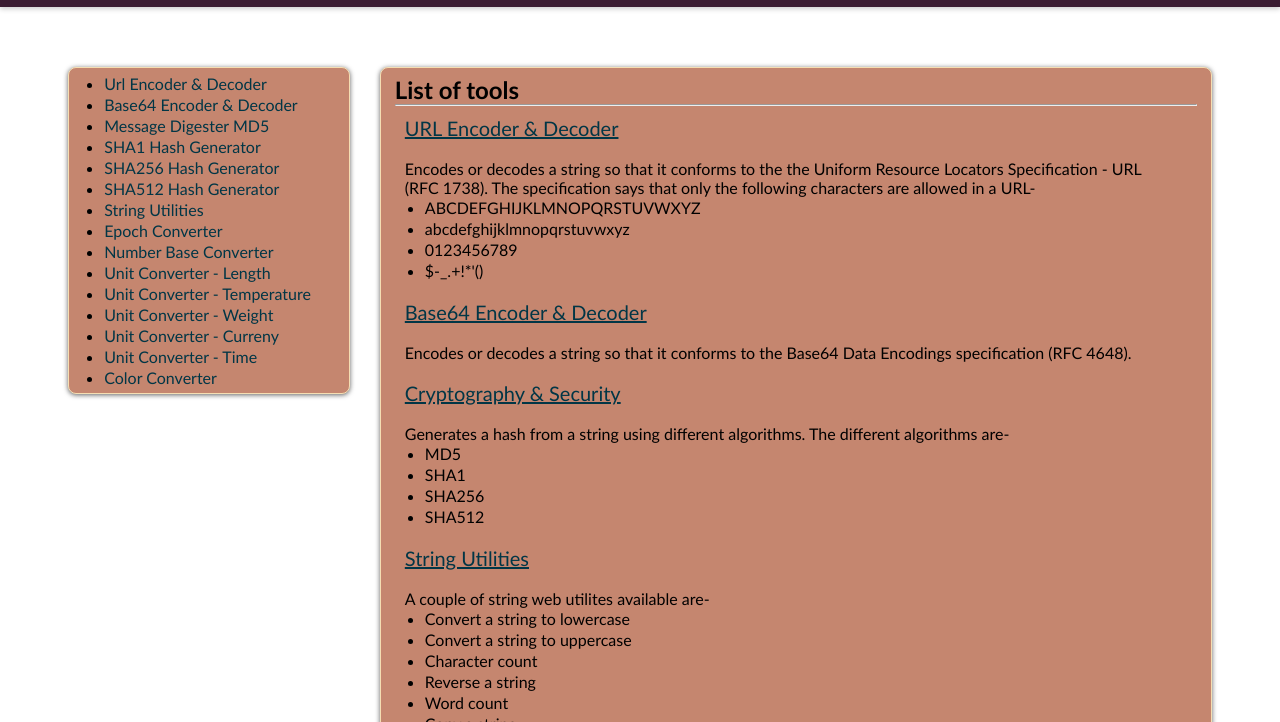
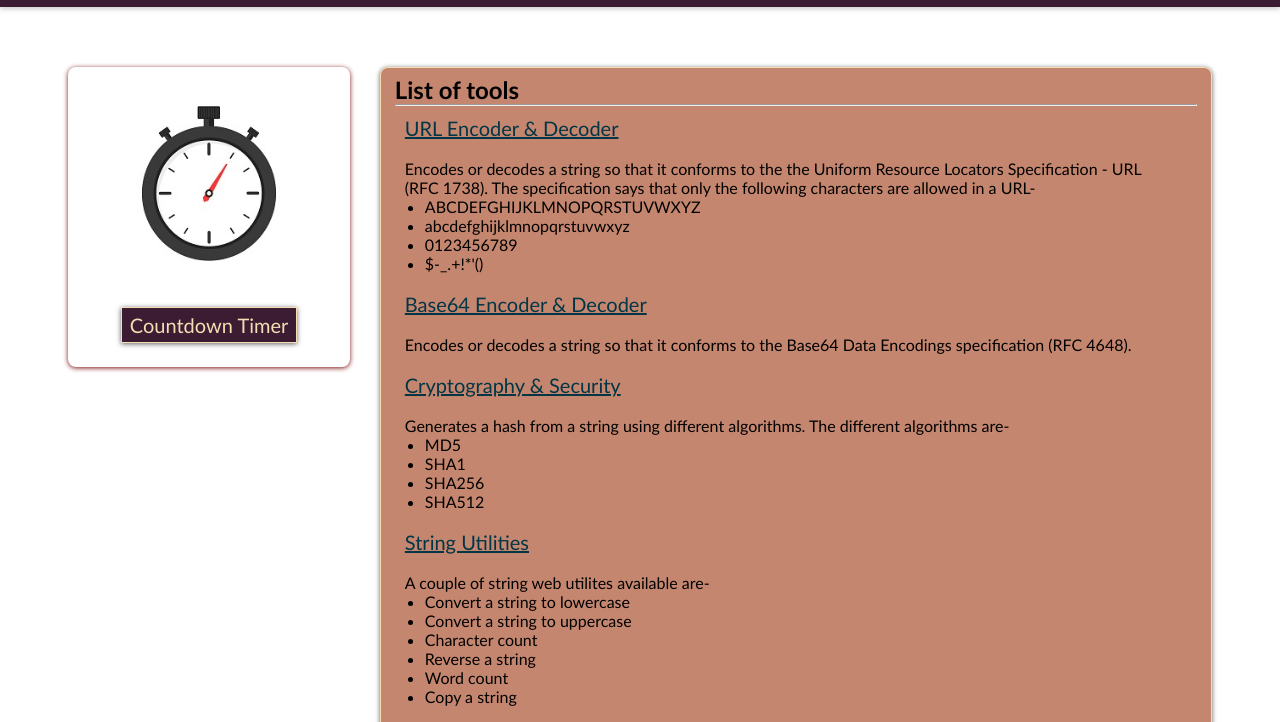
Before and after one commit to ashhadimam07/utility-web-tools, a website: page index.html in a window 1280 px wide. Shown: the part 73-795 px from the top of the page. Drawn offline with nearby package versions, Linux system fonts and the light colour scheme.

Commit message:
Add timer and change nav-links

```diff
--- a/index.html
+++ b/index.html
@@ -15,35 +15,20 @@
         <nav>
             <ul>
                 <li><a href="https://utility-web-tools.netlify.app" class="active">Home</a></li>
-                <li><a href="index.html">Encoder/Decoder</a></li>
-                <li><a href="weight.html">String Utilities</a></li>
-                <li><a href="temperature.html">Epoch Converter</a></li>
-                <li><a href="time.html">Number Base Converter</a></li>
-                <li><a href="currency.html">Unit Converter</a></li>
-                <li><a href="currency.html">Color Converter</a></li>
+                <li><a href="https://encoders-decoders-web-utilities.netlify.app">Encoder/Decoder</a></li>
+                <li><a href="https://string-web-tools.netlify.app">String Utilities</a></li>
+                <li><a href="https://epoch-converter-web.netlify.app">Epoch Converter</a></li>
+                <li><a href="https://number-base-converter.netlify.app">Number Base Converter</a></li>
+                <li><a href="https://unit-converter-web.netlify.app">Unit Converter</a></li>
+                <li><a href="#">Color Converter</a></li>
             </ul>
         </nav>
         <div class="clearfix"></div>
     </header>
     <div class="content">
         <div class="content-box1">
-            <ul>
-                <li><a href="https://encoders-decoders-web-utilities.netlify.app" class="link">Url Encoder & Decoder</a></li>
-                <li><a href="https://encoders-decoders-web-utilities.netlify.app/base64.html" class="link">Base64 Encoder & Decoder</a></li>
-                <li><a href="https://encoders-decoders-web-utilities.netlify.app/md5.html" class="link">Message Digester MD5</a></li>
-                <li><a href="https://encoders-decoders-web-utilities.netlify.app/sha1.html" class="link">SHA1 Hash Generator</a></li>
-                <li><a href="https://encoders-decoders-web-utilities.netlify.app/sha256.html" class="link">SHA256 Hash Generator</a></li>
-                <li><a href="https://encoders-decoders-web-utilities.netlify.app/sha512.html" class="link">SHA512 Hash Generator</a></li>
-                <li><a href="https://string-web-tools.netlify.app" class="link">String Utilities</a></li>
-                <li><a href="https://epoch-converter-web.netlify.app" class="link">Epoch Converter</a></li>
-                <li><a href="https://number-base-converter.netlify.app" class="link">Number Base Converter</a></li>
-                <li><a href="https://unit-converter-web.netlify.app" class="link">Unit Converter - Length</a></li>
-                <li><a href="https://unit-converter-web.netlify.app/temperature.html" class="link">Unit Converter - Temperature</a></li>
-                <li><a href="https://unit-converter-web.netlify.app/weight.html" class="link">Unit Converter - Weight</a></li>
-                <li><a href="https://unit-converter-web.netlify.app/currency.html" class="link">Unit Converter - Curreny</a></li>
-                <li><a href="https://unit-converter-web.netlify.app/time.html" class="link">Unit Converter - Time</a></li>
-                <li><a href="" class="link">Color Converter</a></li>
-            </ul>
+            <img src="/Timer.jpg" class="img-timer">
+            <a href="http://countdown-timer-web.netlify.app" class="link1">Countdown Timer</a>
         </div>
         <div class="content-box2">
             <h2>List of tools</h2>
--- a/style.css
+++ b/style.css
@@ -85,17 +85,15 @@ nav ul li a:hover {
 .content-box1 {
   width: 22%;
   margin: 60px 20px;
-  height: 80%;
+  height: 300px;
   padding: 5px 35px;
-  padding-right: 10px;
-  border: 1px solid wheat;
-  background-color: #c5866f;
+  padding-bottom: 20px;
   border-radius: 8px;
-  box-shadow: 0 1px 5px rgb(97, 97, 97);
+  box-shadow: 0 1px 5px rgb(128, 18, 18);
   display: flex;
   justify-content: center;
   flex-direction: column;
-  align-items: left;
+  align-items: center;
 }
 
 .link {
@@ -109,8 +107,23 @@ nav ul li a:hover {
   text-decoration: underline;
 }
 
-li {
-  padding: 1px 0;
+.img-timer {
+  border-radius: 70%;
+  height: 230px;
+}
+
+.link1 {
+  text-decoration: none;
+  font-size: 20px;
+  border: 1px solid wheat;
+  background-color: #3b1c32;
+  box-shadow: 0 1px 5px rgb(97, 97, 97);
+  color: wheat;
+  padding: 5px 8px;
+}
+
+.link1:hover {
+  background-color: #c5866f;
 }
 
 .content-box2 {
@@ -156,7 +169,7 @@ li {
   font-size: 16px;
 }
 
-@media screen and (max-width: 800px) {
+@media screen and (max-width: 1200px) {
   nav .logo {
     text-align: center;
     font-size: 25px;
@@ -164,13 +177,13 @@ li {
   }
 
   .content {
-    flex-direction: column;
+    flex-direction: column-reverse;
     justify-content: center;
     align-items: center;
   }
 
   .content-box1 {
-    display: none;
+    width: 85%;
   }
 
   .content-box2 {
@@ -229,13 +242,13 @@ li {
 
 @media (max-width: 365px) {
   .logo {
-    font-size: 22px;
+    font-size: 26px;
   }
 
   .menu-toggle {
     height: 36px;
     width: 36px;
-    font-size: 22px;
+    font-size: 24px;
     text-align: center;
   }
 }
```
Also changed, not shown: Timer.jpg (added).
